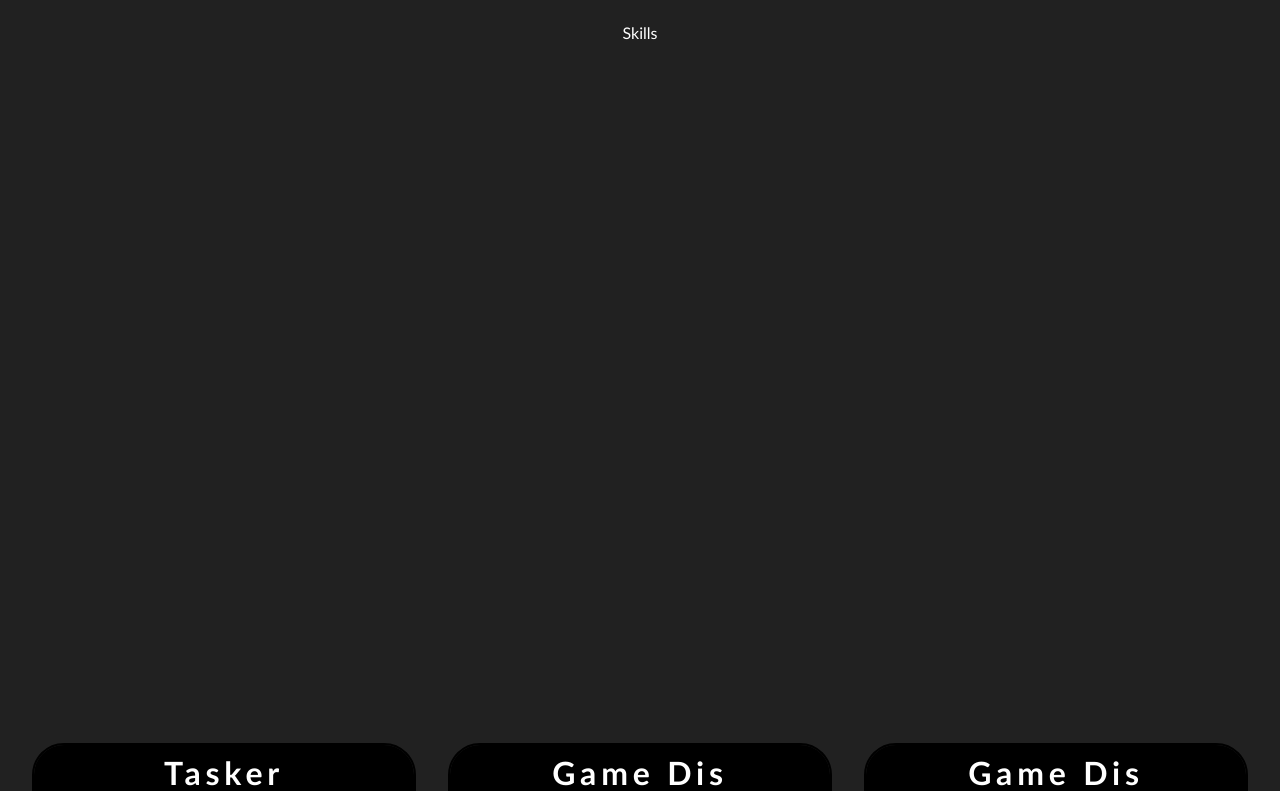
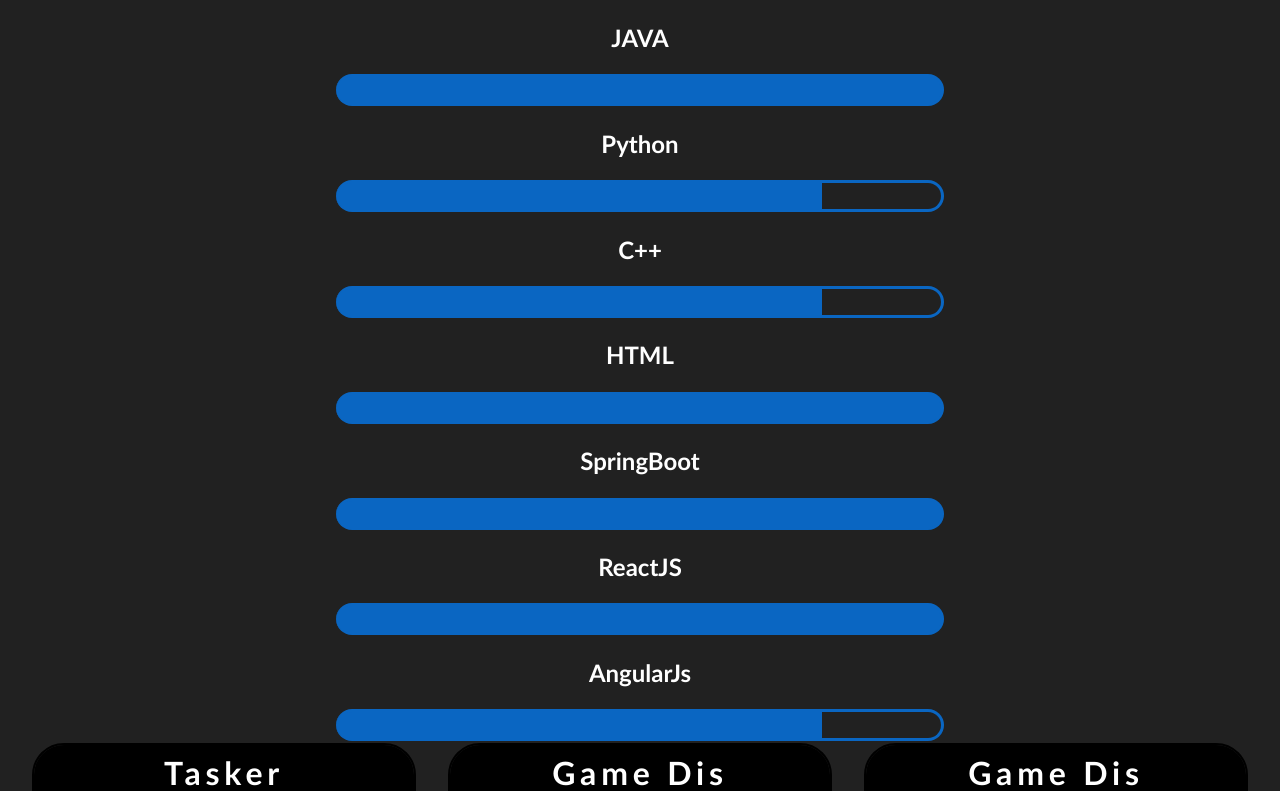
Before and after one commit to Shubh-Personal/Shubh-Personal.github.io, a React (Create React App) app: page / in a window 1280 px wide. Shown: the part 1529-2320 px from the top of the page. Built offline with nearby package versions, Linux system fonts and the light colour scheme.

Commit message:
skill added

```diff
--- a/src/App.js
+++ b/src/App.js
@@ -5,6 +5,7 @@
 import Experience from "./component/section/Experience";
 import Home from "./component/section/Home";
 import Project from "./component/section/Project";
+import SkillSection from "./component/section/SkillSection";
 import ParallelSections from "./component/section/subsection/ParallelSections";
 
 function App() {
@@ -25,7 +26,7 @@
         <Experience />
       </div>
       <div className="mySection" id="skillsSection">
-        Skills
+        <SkillSection />
       </div>
       <div className="mySection" id="projectsSection">
         <Project />
--- /dev/null
+++ b/src/component/section/SkillSection.jsx
@@ -0,0 +1,22 @@
+import React from "react";
+import Skill from "./subsection/Skill";
+import "./css/skillSection.css";
+const SkillSection = () => {
+  return (
+    <>
+      <div className="skillContainer">
+        <Skill rating={5} name="JAVA" />
+        <Skill rating={4} name="Python" />
+        <Skill rating={4} name="C++" />
+        <Skill rating={5} name="HTML" />
+        <Skill rating={5} name="SpringBoot" />
+        <Skill rating={5} name="ReactJS" />
+        <Skill rating={4} name="AngularJs" />
+        <Skill rating={5} name="Javascript" />
+        <Skill rating={5} name="Git/Github" />
+      </div>
+    </>
+  );
+};
+
+export default SkillSection;
--- /dev/null
+++ b/src/component/section/css/skillSection.css
@@ -0,0 +1,5 @@
+.skillContainer {
+  display: flex;
+  gap: 1.4rem;
+  flex-direction: column;
+}
--- /dev/null
+++ b/src/component/section/subsection/Skill.css
@@ -0,0 +1,33 @@
+.containera {
+  height: 2rem;
+}
+
+.capsule {
+  animation: ltranimation 3s forwards 1;
+  display: inline-block;
+  height: 2rem;
+  border-top: 3px solid rgb(10, 102, 194);
+  border-bottom: 3px solid rgb(10, 102, 194);
+  width: 10%;
+}
+
+.one {
+  border-radius: 20px 0 0 20px;
+}
+
+.five {
+  border-radius: 0px 20px 20px 0px;
+  border-right: 3px solid rgb(10, 102, 194);
+}
+
+.filled {
+  background-color: rgb(10, 102, 194);
+}
+
+@keyframes ltranimation {
+  0% {
+    background-color: transparent;
+  }
+  100% {
+  }
+}
--- /dev/null
+++ b/src/component/section/subsection/Skill.jsx
@@ -0,0 +1,28 @@
+import React from "react";
+import "./Skill.css";
+const Skill = ({ rating, name }) => {
+  return (
+    <>
+      <h2>{name}</h2>
+      <div className="containera">
+        <div
+          className={rating >= 1 ? "capsule one filled" : "capsule one"}
+        ></div>
+        <div
+          className={rating >= 2 ? "capsule two filled" : "capsule two"}
+        ></div>
+        <div
+          className={rating >= 3 ? "capsule three filled" : "capsule three"}
+        ></div>
+        <div
+          className={rating >= 4 ? "capsule four filled" : "capsule four"}
+        ></div>
+        <div
+          className={rating >= 5 ? "capsule five filled" : "capsule five"}
+        ></div>
+      </div>
+    </>
+  );
+};
+
+export default Skill;
```
